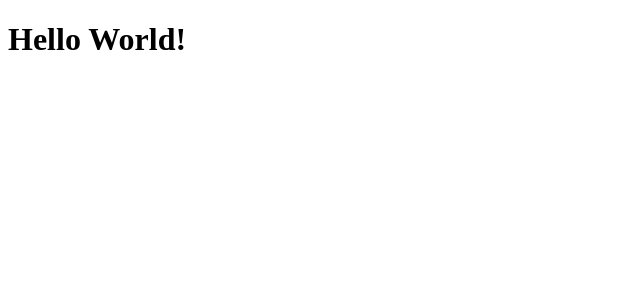
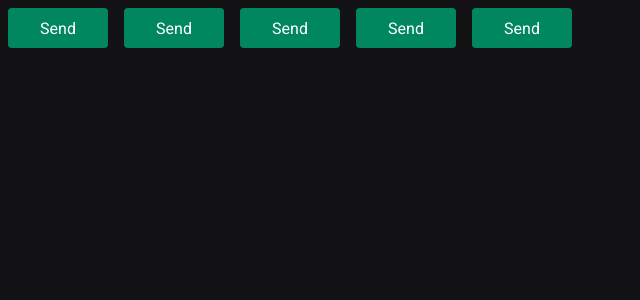
Before and after one commit to estevamorais/ignite-timer, a React (Vite) app: page / in a window 1280 px wide. Shown: the top 300 px of the page, without its empty margins (0-640 px from the left). Built offline with nearby package versions, Linux system fonts and the light colour scheme.

Commit message:
Config project

```diff
--- a/index.html
+++ b/index.html
@@ -2,7 +2,17 @@
 <html lang="en">
   <head>
     <meta charset="UTF-8" />
+
+    <link rel="preconnect" href="https://fonts.googleapis.com" />
+    <link rel="preconnect" href="https://fonts.gstatic.com" crossorigin />
+
     <meta name="viewport" content="width=device-width, initial-scale=1.0" />
+
+    <link
+      href="https://fonts.googleapis.com/css2?family=Roboto+Mono:wght@700&family=Roboto:wght@400;700&display=swap"
+      rel="stylesheet"
+    />
+
     <title>Ignite Timer | Rocketseat</title>
   </head>
   <body>
--- a/src/App.tsx
+++ b/src/App.tsx
@@ -1,5 +1,19 @@
-import { useState } from "react";
+import { ThemeProvider } from 'styled-components'
+import { Button } from './components/Button'
+
+import { defaultTheme } from './styles/themes/default'
+import { GlobalStyle } from './styles/global'
 
 export function App() {
-  return <h1>Hello World!</h1>;
+  return (
+    <ThemeProvider theme={defaultTheme}>
+      <Button variant="primary"></Button>
+      <Button variant="secondary"></Button>
+      <Button variant="danger"></Button>
+      <Button variant="success"></Button>
+      <Button></Button>
+
+      <GlobalStyle />
+    </ThemeProvider>
+  )
 }
--- /dev/null
+++ b/src/components/Button.styles.ts
@@ -0,0 +1,20 @@
+import styled, { css } from 'styled-components'
+
+export type ButtonVariant = 'primary' | 'secondary' | 'danger' | 'success'
+
+interface ButtonContainerProps {
+  variant: ButtonVariant
+}
+
+export const ButtonContainer = styled.button<ButtonContainerProps>`
+  width: 100px;
+  height: 40px;
+  border: 0;
+  border-radius: 4px;
+  margin: 8px;
+
+  ${(props) => css`
+    background-color: ${props.theme['green-500']};
+    color: ${props.theme.white};
+  `}
+`
--- /dev/null
+++ b/src/components/Button.tsx
@@ -0,0 +1,9 @@
+import { ButtonContainer, ButtonVariant } from './Button.styles'
+
+interface ButtonProps {
+  variant?: ButtonVariant
+}
+
+export function Button({ variant = 'primary' }: ButtonProps) {
+  return <ButtonContainer variant={variant}>Send</ButtonContainer>
+}
--- /dev/null
+++ b/src/styles/global.ts
@@ -0,0 +1,25 @@
+import { createGlobalStyle } from 'styled-components'
+
+export const GlobalStyle = createGlobalStyle`
+  * {
+    margin: 0;
+    padding: 0;
+    box-sizing: border-box;
+  }
+
+  :focus {
+    outline: 0;
+    box-shadow: 0 0 0 2px ${(props) => props.theme['green-500']};
+  }
+
+  body {
+    background: ${(props) => props.theme['gray-900']};
+    color: ${(props) => props.theme['gray-300']};
+  }
+
+  body, input, textarea, button {
+    font-family: 'Roboto', sans-serif;
+    font-weight: 400;
+    font-size: 1rem;
+  }
+`
--- /dev/null
+++ b/src/styles/themes/default.ts
@@ -0,0 +1,21 @@
+export const defaultTheme = {
+  white: '#FFF',
+
+  'gray-100': '#E1E1E6',
+  'gray-300': '#C4C4CC',
+  'gray-400': '#8D8D99',
+  'gray-500': '#7C7C8A',
+  'gray-600': '#323238',
+  'gray-700': '#29292E',
+  'gray-800': '#202024',
+  'gray-900': '#121214',
+
+  'green-300': '#00B37E',
+  'green-500': '#00875F',
+  'green-700': '#015F43',
+
+  'red-500': '#AB222E',
+  'red-700': '#7A1921',
+
+  'yellow-500': '#FBA94C',
+}
```
Also changed, not shown: package.json (+7 -2 lines), src/@types/styles.d.ts (added, +8 -0 lines), src/main.tsx (+6 -6 lines), .eslintrc.json (added), 1 other file (tests, documents, lock files or other folders).
